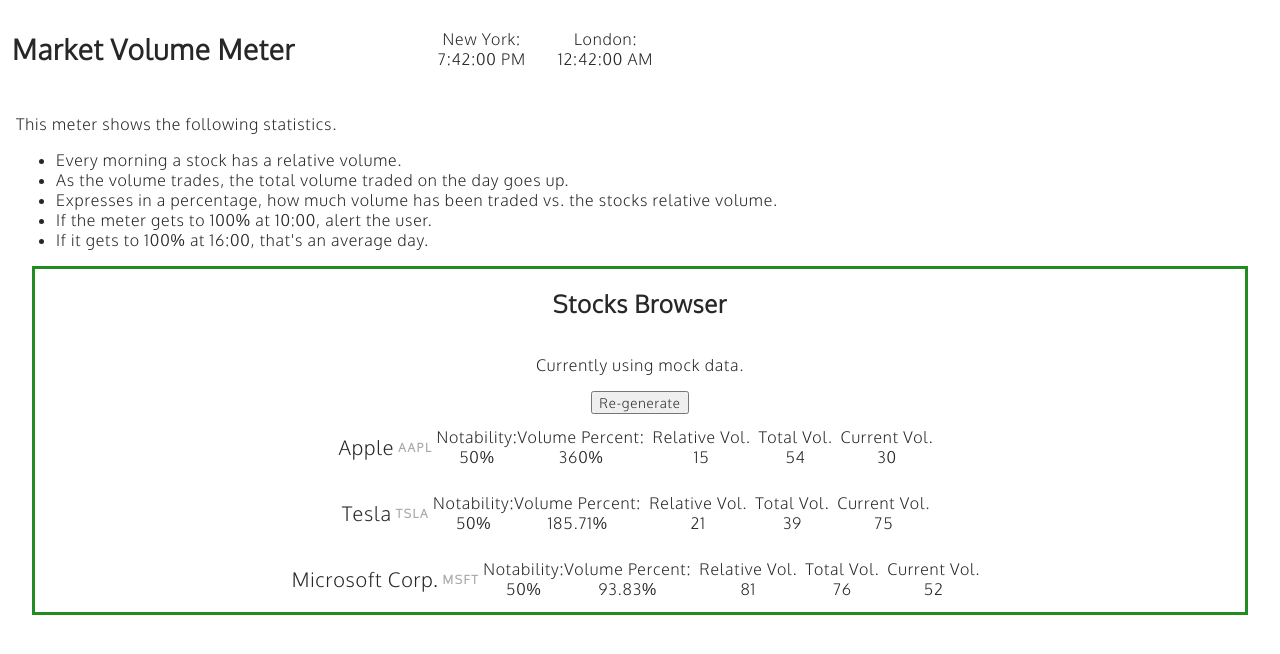
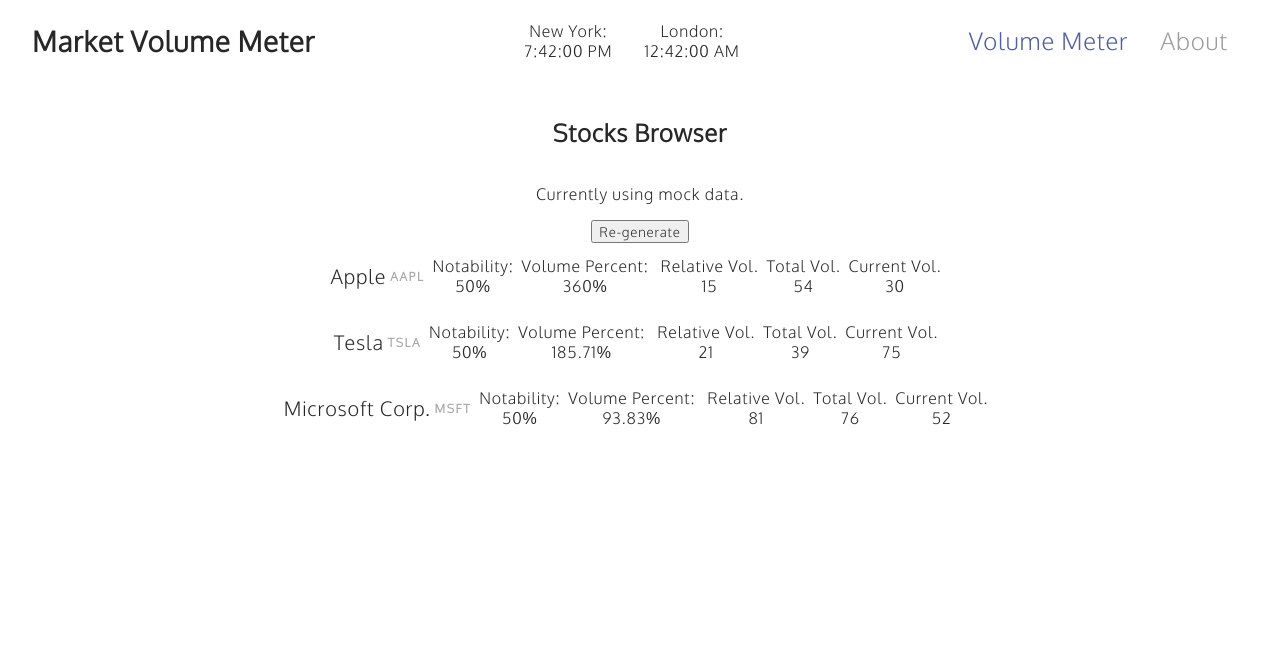
Before and after one commit to aclarke211/market-volume-meter, a Vue app: page / in a window 1280 px wide. Shown: the top 654 px of the page. Built offline with nearby package versions, Linux system fonts and the light colour scheme.

Commit message:
feat: :sparkles: improve router and style header.
Re-work the router to remove '#' from the url. Also add and style the navigation.

```diff
--- a/src/App.vue
+++ b/src/App.vue
@@ -24,6 +24,11 @@
 /* Sass Variables */
 $defaultFontColor: #272727;
 
+html, body {
+  margin: 0;
+  padding: 0;
+}
+
 * {
   font-family: 'oxygen-regular', sans-serif;
   letter-spacing: .05rem;
@@ -32,6 +37,6 @@
 }
 
 .router-view {
-  padding: .5rem;
+  padding: 1rem 2rem;
 }
 </style>
--- a/src/components/ClockComp.vue
+++ b/src/components/ClockComp.vue
@@ -100,7 +100,7 @@
 $className: ".clock-comp";
 
 #{$className} {
-  margin: 0 0 0 10%;
+  margin: 0;
   padding: 0;
 
   .times__container {
--- a/src/components/DescriptionComp.vue
+++ b/src/components/DescriptionComp.vue
@@ -26,7 +26,7 @@
   data: () => ({
     className: 'description-comp',
     messages: [
-      'This meter shows the following statistics.',
+      'This meter calculates statistics based in the following parameters.',
     ],
     bullets: [
       'Every morning a stock has a relative volume.',
@@ -46,6 +46,15 @@
 #{$className} {
   margin: 0;
   padding: 0;
+
+  &__bullets-container {
+    margin: 2rem 0;
+  }
+
+  &__bullet {
+    font-size: .85rem;
+    margin: 1rem 0;
+  }
 }
 
 </style>
--- a/src/components/HeaderComp.vue
+++ b/src/components/HeaderComp.vue
@@ -3,6 +3,14 @@
     <div :class="`${className}__inner`">
       <h1 :class="`${className}__title`">{{ title }}</h1>
       <ClockComp />
+      <div :class="`${className}__nav`">
+        <router-link
+          :class="`${className}__route-link`"
+          v-for="(route, routeKey) in nav.router"
+          :key="routeKey"
+          :to="route.url"
+          v-html="route.text" />
+    </div>
     </div>
   </div>
 </template>
@@ -16,6 +24,18 @@
   data: () => ({
     title: 'Market Volume Meter',
     className: 'header-comp',
+    nav: {
+      router: [
+        {
+          text: 'Volume Meter',
+          url: '/',
+        },
+        {
+          text: 'About',
+          url: '/about',
+        },
+      ],
+    },
   }),
 
   components: {
@@ -28,16 +48,16 @@
 <style lang="scss">
 /* Sass Variables */
 $className: ".header-comp";
+$linksDefaultColor: #9d9da0;
+$linksActiveColor: #505eac;
 
 #{$className} {
   margin: 0;
-  padding: .25rem;
+  padding: .25rem 2rem;
   display: flex;
   flex-direction: row;
   justify-content: flex-start;
   align-items: flex-start;
-  width: 100%;
-  height: auto;
 
   &__inner {
     margin: 0;
@@ -45,7 +65,7 @@
     display: flex;
     flex-direction: row;
     flex-wrap: wrap;
-    justify-content: flex-start;
+    justify-content: space-between;
     align-items: center;
     width: 100%;
     height: auto;
@@ -56,6 +76,24 @@
     font-weight: 600;
     margin-left: 0;
   }
+
+  &__nav {
+    padding: .25rem;
+  }
+
+  &__route-link {
+    margin: .5rem;
+    padding: .5rem;
+    border: none;
+    text-decoration: none;
+    color: $linksDefaultColor;
+    font-size: 1.5rem;
+  }
+
+  .router-link-exact-active {
+    color: $linksActiveColor;
+    border-color: $linksActiveColor;
+  }
 }
 
 </style>
--- a/src/components/StockItem.vue
+++ b/src/components/StockItem.vue
@@ -116,7 +116,7 @@
   }
 
   .percentage {
-    margin: 0;
+    margin: 0 .25rem;
     padding: 0;
     display: flex;
     flex-direction: column;
--- a/src/components/StocksBrowser.vue
+++ b/src/components/StocksBrowser.vue
@@ -124,14 +124,11 @@
 $className: '.stocks-browser';
 
 #{$className} {
-  border: solid forestgreen;
   display: flex;
   flex-direction: column;
   justify-content: center;
   align-items: center;
-  width: auto;
-  max-width: 100%;
-  margin: 1rem;
+  margin: 0;
 
   &__title {
     font-size: 1.5rem;
--- a/src/router/index.js
+++ b/src/router/index.js
@@ -3,16 +3,19 @@
 
 Vue.use(VueRouter);
 
-const routes = [
-  {
-    path: '/',
-    name: 'Home',
-    component: () => import(/* webpackChunkName: "about" */ '../views/Home.vue'),
-  },
-];
-
-const router = new VueRouter({
-  routes,
+export default new VueRouter({
+  mode: 'history',
+  base: process.env.BASE_URL,
+  routes: [
+    {
+      path: '/',
+      name: 'Home',
+      component: () => import(/* webpackChunkName: "about" */ '../views/Home.vue'),
+    },
+    {
+      path: '/about',
+      name: 'About',
+      component: () => import(/* webpackChunkName: "about" */ '../views/About.vue'),
+    },
+  ],
 });
-
-export default router;
--- /dev/null
+++ b/src/views/About.vue
@@ -0,0 +1,23 @@
+<template>
+  <div :class="className">
+    <h1 :class="`${className}__title`" v-html="title" />
+    <DescriptionComp />
+  </div>
+</template>
+
+<script>
+import DescriptionComp from '@/components/DescriptionComp.vue';
+
+export default {
+  name: 'About',
+
+  data: () => ({
+    className: 'about-route',
+    title: 'About',
+  }),
+
+  components: {
+    DescriptionComp,
+  },
+};
+</script>
--- a/src/views/Home.vue
+++ b/src/views/Home.vue
@@ -1,18 +1,15 @@
 <template>
   <div class="home">
-    <DescriptionComp />
     <StocksBrowser />
   </div>
 </template>
 
 <script>
-import DescriptionComp from '@/components/DescriptionComp.vue';
 import StocksBrowser from '@/components/StocksBrowser.vue';
 
 export default {
   name: 'Home',
   components: {
-    DescriptionComp,
     StocksBrowser,
   },
 };
```
